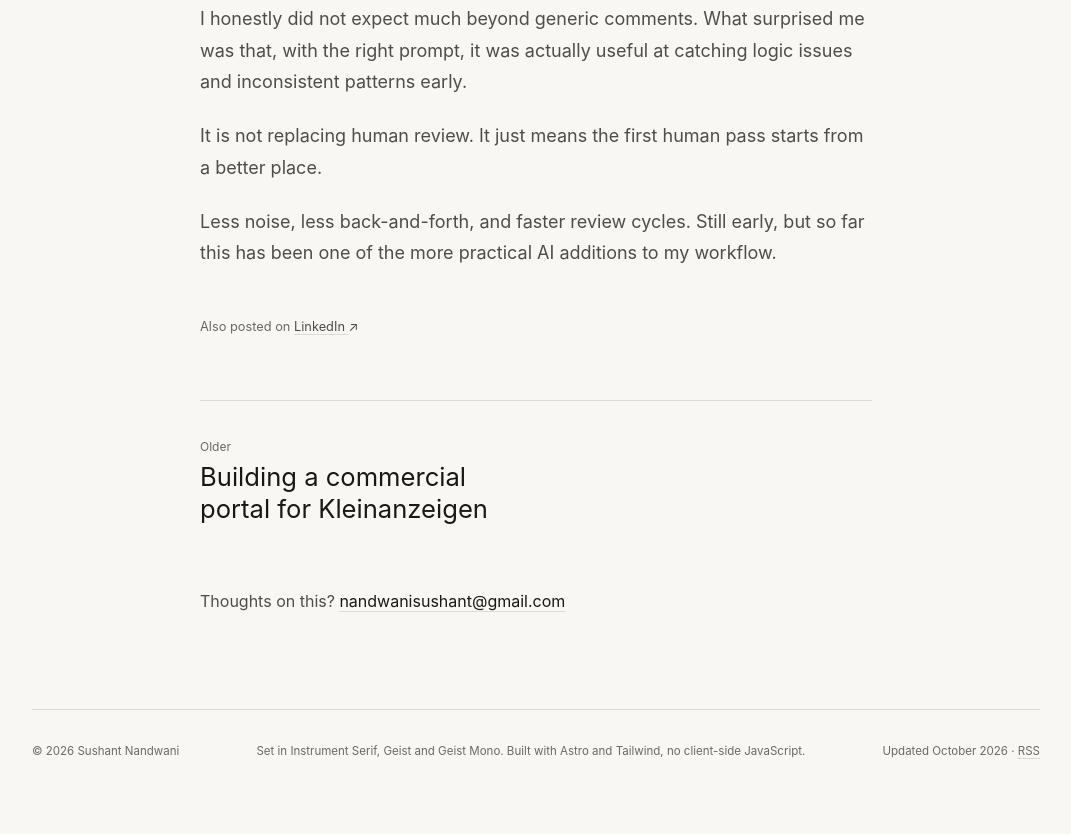
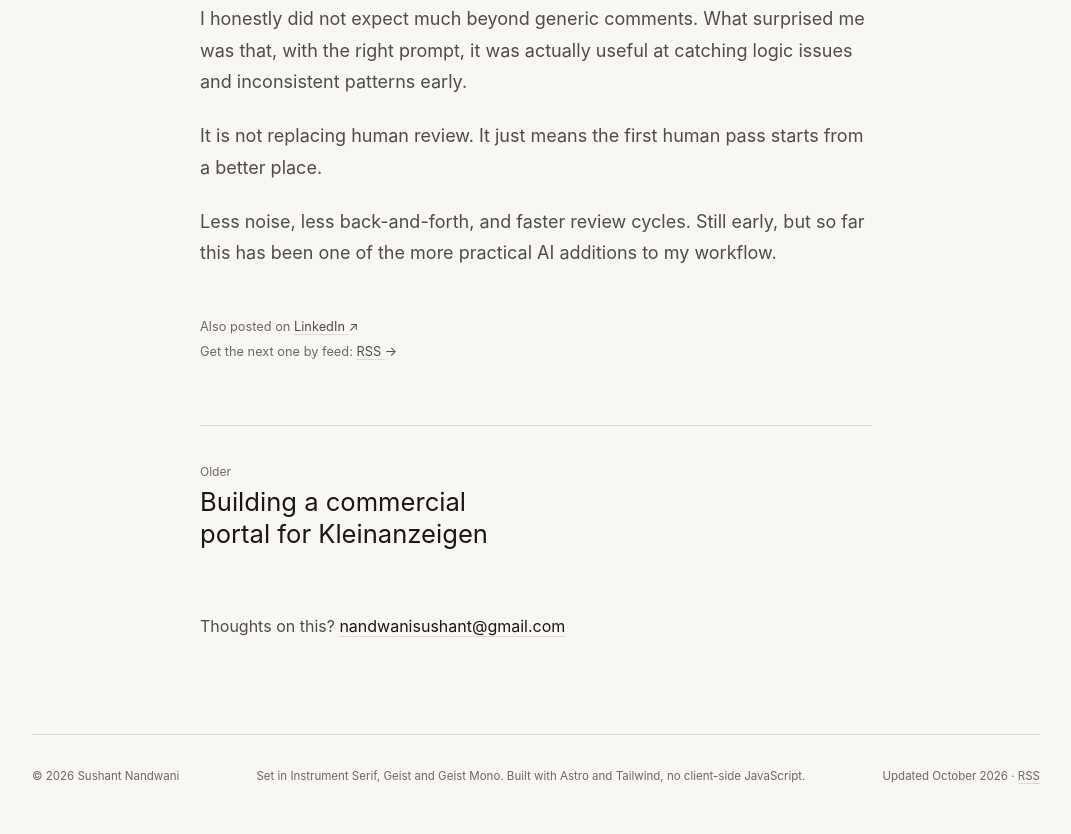
Before and after one commit to sushantn16/portfolio, an Astro site: page /writing/ai-code-review-on-every-pull-request/ in a window 1280 px wide. Shown: the part 847-1681 px from the top of the page, without its empty margins (104-1175 px from the left). Before the commit the page ends 1656 px from the top, so only its background shows below. Built offline with nearby package versions, Linux system fonts and the light colour scheme; Astro itself is replaced by a stand-in of ours.

Commit message:
Link the feed under the writing list and at the end of each post
Co-Authored-By: Claude Opus 5.5 <noreply@anthropic.com>

```diff
--- a/src/pages/index.astro
+++ b/src/pages/index.astro
@@ -214,6 +214,9 @@ const rowGrid =
             ))
           }
         </ul>
+        <p class="mt-6 font-mono text-[0.78rem] text-ink-3">
+          New posts by feed: <a class="group link text-ink-2" href="/rss.xml">RSS <Arrow internal /></a>
+        </p>
       </Section>
 
       <Section id="beliefs" index={next()} title="What I believe" screenOnly>
--- a/src/pages/writing/[id].astro
+++ b/src/pages/writing/[id].astro
@@ -60,9 +60,10 @@ const { Content } = await render(post);
           <ExternalLinksInNewTab><Content /></ExternalLinksInNewTab>
         </div>
 
+        <div class="mt-12 grid gap-1.5 font-mono text-[0.8rem] text-ink-3 print:hidden">
           {
             post.data.linkedin && (
-            <p class="mt-12 font-mono text-[0.8rem] text-ink-3">
+              <p>
                 Also posted on{' '}
                 <a class="group link text-ink-2" href={post.data.linkedin} target="_blank" rel="noopener noreferrer">
                   LinkedIn <Arrow />
@@ -70,6 +71,11 @@ const { Content } = await render(post);
               </p>
             )
           }
+          <p>
+            Get the next one by feed:{' '}
+            <a class="group link text-ink-2" href="/rss.xml">RSS <Arrow internal /></a>
+          </p>
+        </div>
       </article>
 
       <nav class="mt-16 grid gap-6 border-t border-rule pt-8 sm:grid-cols-2 print:hidden" aria-label="More writing">
```
Lines whose indentation alone changed are shown as unchanged.
